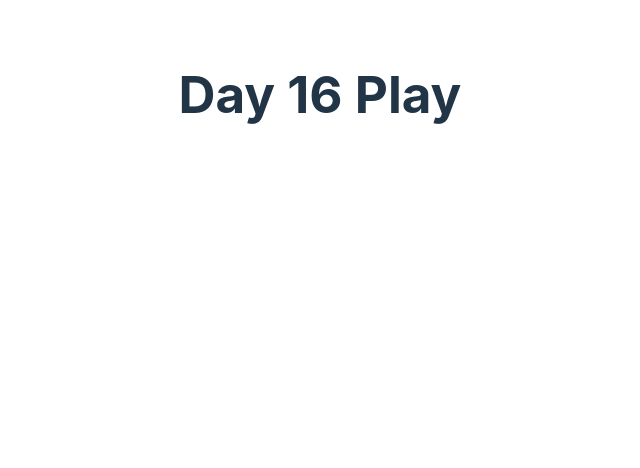
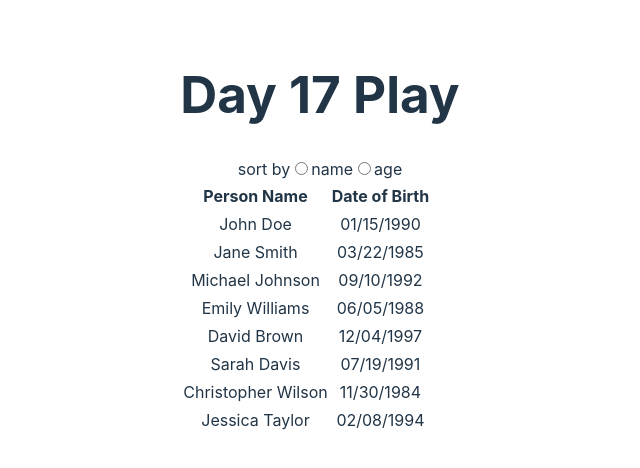
Before and after one commit to felixchen3674/react04292024, a React (Vite) app in the folder homework/react_homework/: page / in a window 1280 px wide. Shown: the top 468 px of the page, without its empty margins (320-960 px from the left). Built offline with nearby package versions, Linux system fonts and the light colour scheme.

Commit message:
birth day record solution

```diff
--- a/homework/react_homework/src/App.tsx
+++ b/homework/react_homework/src/App.tsx
@@ -5,7 +5,8 @@ import RadioGroup from "./day12_interactivity/ControlledComponents/RadioGroup";
 import Day12Play from "./day12_interactivity/notes";
 import Day13Play from "./day13_lifecycles/notes";
 import Day14Play from "./day14_practice";
-import Day16Play from "./day16_pattern/notes";
+import Day16Play from "./day16_custom_hooks/notes";
+import Day17Play from "./day17_performance/notes";
 
 function App() {
   return (
@@ -14,7 +15,8 @@ function App() {
       {/* <Day12Play /> */}
       {/* <Day13Play /> */}
       {/* <Day14Play /> */}
-      <Day16Play />
+      {/* <Day16Play /> */}
+      <Day17Play />
     </>
   );
 }
--- /dev/null
+++ b/homework/react_homework/src/day17_performance/BirthdayRecord/solution/Radio.tsx
@@ -0,0 +1,26 @@
+interface RadioProps {
+  sortedBy: string | null;
+  handleClickRadio: (event: React.ChangeEvent<HTMLInputElement>) => void;
+}
+
+export default function Radio({ sortedBy, handleClickRadio }: RadioProps) {
+  return (
+    <div>
+      <label>sort by</label>
+      <input
+        type="radio"
+        checked={sortedBy === "name"}
+        value="name"
+        onChange={handleClickRadio}
+      />
+      <label>name</label>
+      <input
+        type="radio"
+        checked={sortedBy === "age"}
+        value="age"
+        onChange={handleClickRadio}
+      />
+      <label>age</label>
+    </div>
+  );
+}
--- /dev/null
+++ b/homework/react_homework/src/day17_performance/BirthdayRecord/solution/Table.tsx
@@ -0,0 +1,31 @@
+import { useMemo } from "react";
+import { Person } from ".";
+
+interface TableProps {
+  people: Person[];
+}
+
+export default function Table({ people }: TableProps) {
+  return (
+    <div>
+      <table>
+        <thead>
+          <tr>
+            <th>Person Name</th>
+            <th>Date of Birth</th>
+          </tr>
+        </thead>
+        <tbody>
+          {people.map((person) => {
+            return (
+              <tr key={person.name + person.birthdate}>
+                <td>{person.name}</td>
+                <td>{person.birthdate}</td>
+              </tr>
+            );
+          })}
+        </tbody>
+      </table>
+    </div>
+  );
+}
--- /dev/null
+++ b/homework/react_homework/src/day17_performance/BirthdayRecord/solution/index.tsx
@@ -0,0 +1,83 @@
+import { useEffect, useMemo, useState } from "react";
+import Radio from "./Radio";
+import Table from "./Table";
+
+export type Person = {
+  name: string;
+  birthdate: string;
+};
+
+const getPeople = async () => {
+  const people: Person[] = [
+    {
+      name: "John Doe",
+      birthdate: "01/15/1990",
+    },
+    {
+      name: "Jane Smith",
+      birthdate: "03/22/1985",
+    },
+    {
+      name: "Michael Johnson",
+      birthdate: "09/10/1992",
+    },
+    {
+      name: "Emily Williams",
+      birthdate: "06/05/1988",
+    },
+    {
+      name: "David Brown",
+      birthdate: "12/04/1997",
+    },
+    {
+      name: "Sarah Davis",
+      birthdate: "07/19/1991",
+    },
+    {
+      name: "Christopher Wilson",
+      birthdate: "11/30/1984",
+    },
+    {
+      name: "Jessica Taylor",
+      birthdate: "02/08/1994",
+    },
+  ];
+  return people;
+};
+
+export default function BirthdayRecordSolution() {
+  const [people, setPeople] = useState<Person[]>([]);
+  const [sortedBy, setSortedBy] = useState<string | null>(null);
+
+  useEffect(() => {
+    getPeople().then((data) => setPeople(data));
+  }, []);
+
+  const handleClickRadio = (event: React.ChangeEvent<HTMLInputElement>) => {
+    const option = event.target.value;
+    setSortedBy(option);
+  };
+
+  const sortedPeople = useMemo(
+    () =>
+      [...people].sort((p1, p2) => {
+        if (sortedBy === "name") {
+          return p1.name.localeCompare(p2.name);
+        }
+        if (sortedBy === "age") {
+          return (
+            new Date(p1.birthdate).getTime() - new Date(p2.birthdate).getTime()
+          );
+        }
+        return 0;
+      }),
+    [sortedBy, people]
+  );
+
+  return (
+    <div>
+      <Radio sortedBy={sortedBy} handleClickRadio={handleClickRadio} />
+      <Table people={sortedPeople} />
+    </div>
+  );
+}
--- a/homework/react_homework/src/day17_performance/notes/index.tsx
+++ b/homework/react_homework/src/day17_performance/notes/index.tsx
@@ -1,10 +1,11 @@
 import BirthdayRecord from "../BirthdayRecord";
+import BirthdayRecordSolution from "../BirthdayRecord/solution";
 
 export default function Day17Play() {
   return (
     <div>
       <h1>Day 17 Play</h1>
-      <BirthdayRecord />
+      <BirthdayRecordSolution />
     </div>
   );
 }
```
